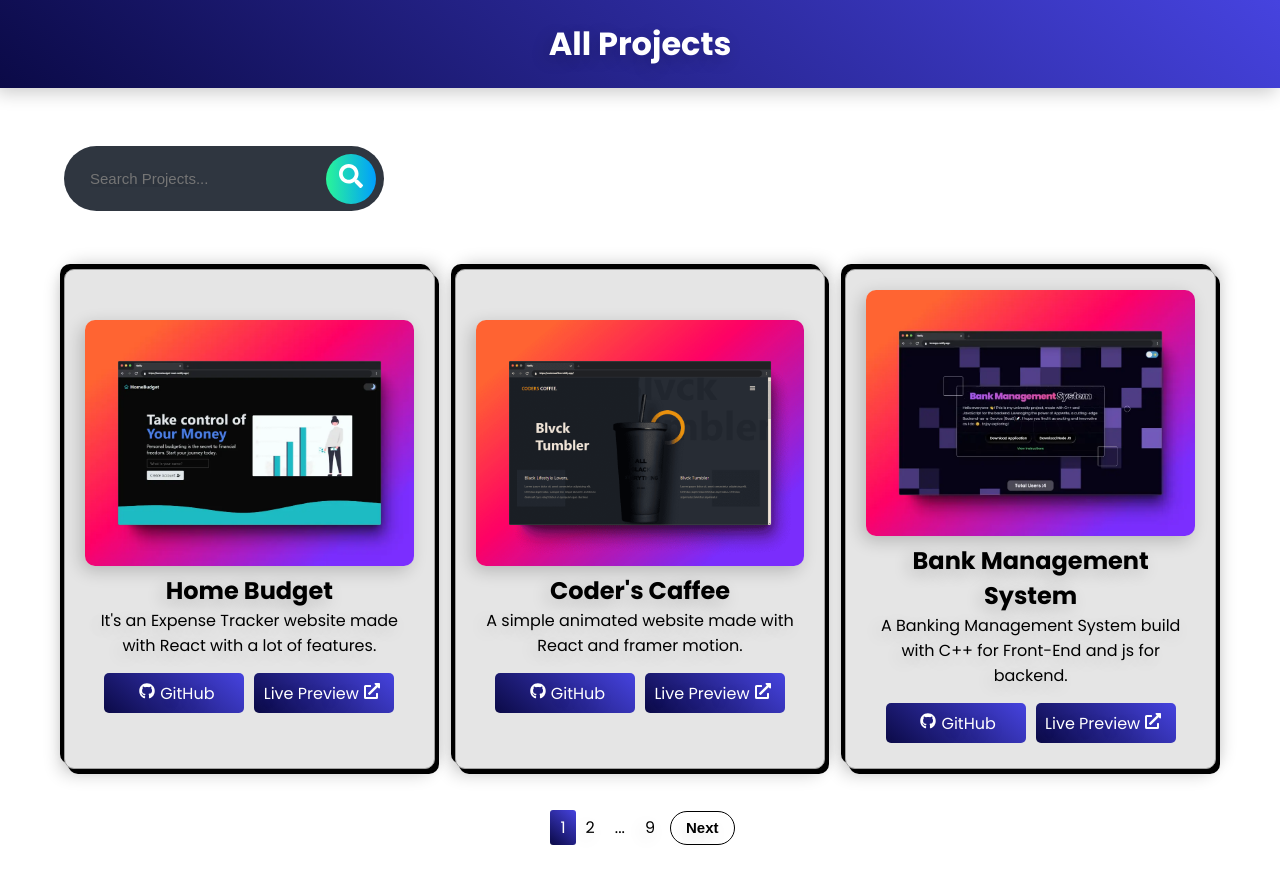
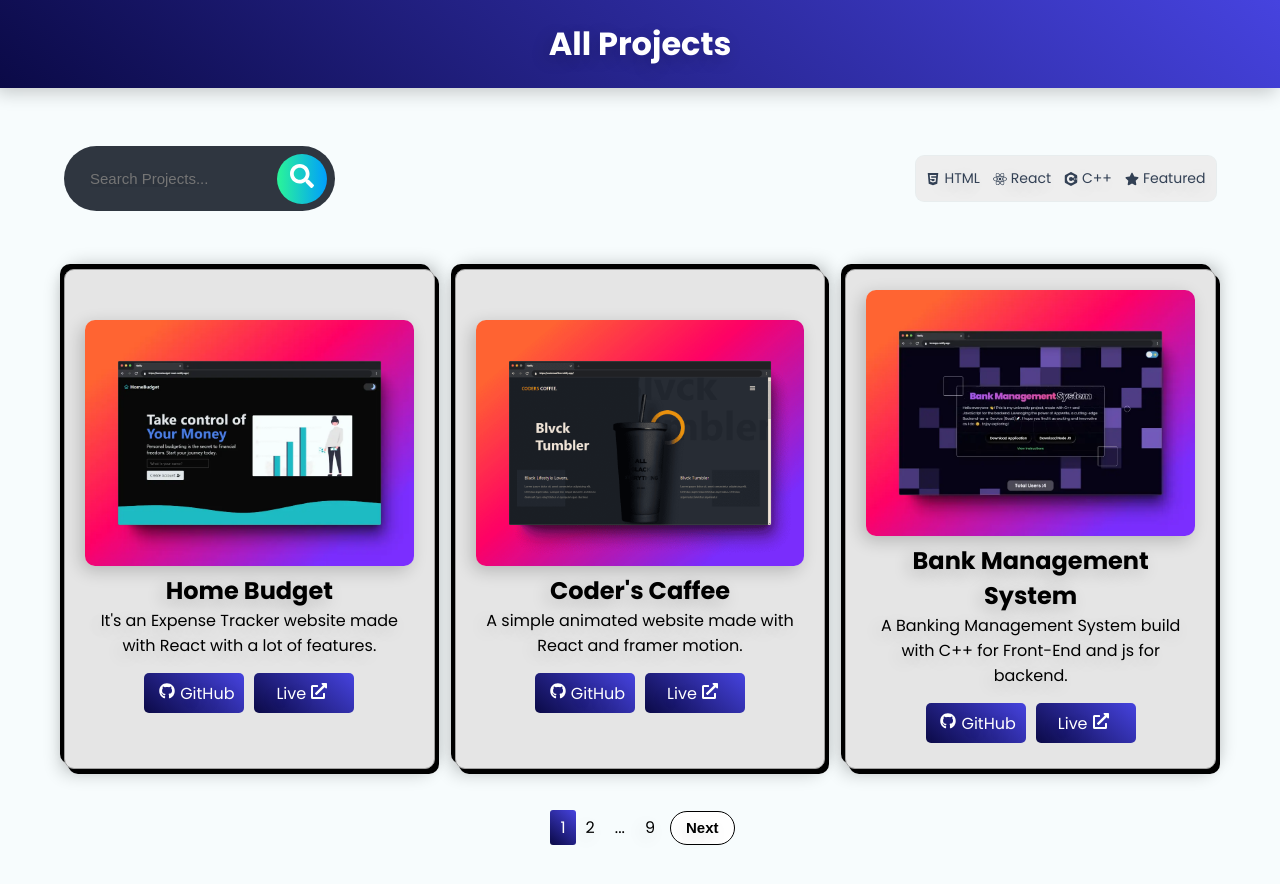
Before and after one commit to ahad324/AllProjects, a React (Vite) app: page / in a window 1280 px wide. Shown: the top 884 px of the page. Built offline with nearby package versions, Linux system fonts and the light colour scheme.

Commit message:
Added Filters

```diff
--- a/src/components/Data.jsx
+++ b/src/components/Data.jsx
@@ -36,6 +36,7 @@ const Data = [
       "It's an Expense Tracker website made with React with a lot of features.",
     github: "https://github.com/ahad324/HomeBudget",
     LiveUrl: "https://homebudget-react.netlify.app/",
+    category: ["react", "featured"],
   },
   {
     imgUrl: coderscaffeeImage,
@@ -44,6 +45,7 @@ const Data = [
     description: "A simple animated website made with React and framer motion.",
     github: "https://github.com/ahad324/CodersCafe",
     LiveUrl: "https://coderscaffee.netlify.app/",
+    category: ["react"],
   },
   {
     imgUrl: bmsImage,
@@ -53,6 +55,7 @@ const Data = [
       "A Banking Management System build with C++ for Front-End and js for backend.",
     github: "https://github.com/ahad324/BankManagementSystemCpp",
     LiveUrl: "https://bmscpp.netlify.app/",
+    category: ["react", "c++"],
   },
   {
     imgUrl: chatappImage,
@@ -61,14 +64,17 @@ const Data = [
     description: "A Real-Time Chat Application with React and Appwrite.",
     github: "https://github.com/ahad324/chatApp/",
     LiveUrl: "https://rchatting.netlify.app",
+    category: ["react", "appwrite", "featured"],
   },
   {
     imgUrl: portfolioImage,
     altText: "Portfolio",
     title: "Portfolio",
-    description: "A Showcase for the work i have done.",
+    description:
+      "This is my Personal Portfolio it includes the HTML , CSS and JS projects.",
     github: "https://github.com/ahad324/Portfolio/",
     LiveUrl: "https://ahad324.github.io/Portfolio/",
+    category: ["html", "css", "js", "featured"],
   },
   {
     imgUrl: gradegenieImage,
@@ -78,6 +84,7 @@ const Data = [
       "An Online tool to calculate gpa, cgpa and sgpa and many more.",
     github: "https://github.com/ahad324/MarksCalculator/",
     LiveUrl: "https://ahad324.github.io/MarksCalculator/",
+    category: ["html", "css", "js", "featured"],
   },
   {
     imgUrl: todoImage,
@@ -86,6 +93,7 @@ const Data = [
     description: "A Web-based Todo app made with React.",
     github: "https://github.com/ahad324/ReactTodoApp/",
     LiveUrl: "https://ahad324.github.io/ReactTodoApp/",
+    category: ["react"],
   },
   {
     imgUrl: spaceImage,
@@ -94,6 +102,7 @@ const Data = [
     description: "A simple website with multipages navigation.",
     github: "https://github.com/ahad324/SpaceWebsite",
     LiveUrl: "https://ahad324.github.io/SpaceWebsite/",
+    category: ["html", "css", "js"],
   },
   {
     imgUrl: weatherImage,
@@ -102,6 +111,7 @@ const Data = [
     description: "A simple Weather website to see weather updates.",
     github: "https://github.com/ahad324/Weatherapp",
     LiveUrl: "https://ahad324.github.io/WeatherApp/",
+    category: ["html", "css", "js", "featured"],
   },
   {
     imgUrl: shoppingImage,
@@ -111,6 +121,7 @@ const Data = [
       "A simple Carting website to showcase some products and implementation of carting.",
     github: "https://github.com/ahad324/ShoppingApp/",
     LiveUrl: "https://ahad324.github.io/ShoppingApp/",
+    category: ["html", "css", "js", "featured"],
   },
   {
     imgUrl: snakegameImage,
@@ -119,6 +130,7 @@ const Data = [
     description: "A fun Snake Game 🐍.",
     github: "https://github.com/ahad324/SnakeGame/",
     LiveUrl: "https://ahad324.github.io/SnakeGame/",
+    category: ["html", "css", "js", "featured"],
   },
   {
     imgUrl: pianogameImage,
@@ -127,6 +139,7 @@ const Data = [
     description: "A fun Piano Game 🎹.",
     github: "https://github.com/ahad324/PianoGame/",
     LiveUrl: "https://ahad324.github.io/PianoGame/",
+    category: ["html", "css", "js", "featured"],
   },
   {
     imgUrl: colorpaletteImage,
@@ -135,6 +148,7 @@ const Data = [
     description: "A website that generates random color Palette.",
     github: "https://github.com/ahad324/ColorPaletteGenerator/",
     LiveUrl: "https://ahad324.github.io/ColorPaletteGenerator/",
+    category: ["html", "css", "js"],
   },
   {
     imgUrl: calculatorImage,
@@ -143,6 +157,7 @@ const Data = [
     description: "A simple Calculator to perfrom some basic calculations.",
     github: "https://github.com/ahad324/Calculator-App/",
     LiveUrl: "https://ahad324.github.io/Calculator-App/",
+    category: ["html", "css", "js"],
   },
   {
     imgUrl: formsImage,
@@ -151,6 +166,7 @@ const Data = [
     description: "A simple website that showcases multi forms.",
     github: "https://github.com/ahad324/TripleForms/",
     LiveUrl: "https://ahad324.github.io/TripleForms/",
+    category: ["html", "css", "js"],
   },
   {
     imgUrl: passwordImage,
@@ -159,6 +175,7 @@ const Data = [
     description: "A website that check the password strength.",
     github: "https://github.com/ahad324/PasswordChecker",
     LiveUrl: "https://ahad324.github.io/PasswordChecker/",
+    category: ["html", "css", "js"],
   },
   {
     imgUrl: projectschoolImage,
@@ -167,6 +184,7 @@ const Data = [
     description: "A simple school website.",
     github: "https://github.com/ahad324/schoolweb",
     LiveUrl: "https://ahad324.github.io/schoolweb/",
+    category: ["html", "css", "js"],
   },
   {
     imgUrl: schoolmanagementImage,
@@ -175,6 +193,7 @@ const Data = [
     description: "It's my semester project in c++.",
     github: "https://github.com/ahad324/WebSchoolManagement",
     LiveUrl: "https://ahad324.github.io/WebSchoolManagement/",
+    category: ["html", "css", "js", "c++"],
   },
   {
     imgUrl: spotifyImage,
@@ -183,6 +202,7 @@ const Data = [
     description: "A basic level spotify clone.",
     github: "https://github.com/ahad324/Spotify-NAAT",
     LiveUrl: "https://ahad324.github.io/Spotify-NAAT/",
+    category: ["html", "css", "js"],
   },
   {
     imgUrl: introsectionImage,
@@ -191,6 +211,7 @@ const Data = [
     description: "A website's hero section design.",
     github: "https://github.com/ahad324/IntroSection",
     LiveUrl: "https://ahad324.github.io/IntroSection/",
+    category: ["html", "css", "js"],
   },
   {
     imgUrl: tableImage,
@@ -199,6 +220,7 @@ const Data = [
     description: "A website to generate multiplication table.",
     github: "https://github.com/ahad324/TableGenerator",
     LiveUrl: "https://ahad324.github.io/TableGenerator/",
+    category: ["html", "css", "js"],
   },
   {
     imgUrl: webcountImage,
@@ -207,6 +229,7 @@ const Data = [
     description: "A website to inform people about the launch of anything.",
     github: "https://github.com/ahad324/WebCount",
     LiveUrl: "https://ahad324.github.io/WebCount/",
+    category: ["html", "css", "js"],
   },
   {
     imgUrl: burgerImage,
@@ -215,6 +238,7 @@ const Data = [
     description: "A website for the Menu of resturant.",
     github: "https://github.com/ahad324/BurgerMenu",
     LiveUrl: "https://ahad324.github.io/BurgerMenu/",
+    category: ["html", "css", "js"],
   },
   {
     imgUrl: fanImage,
@@ -223,6 +247,7 @@ const Data = [
     description: "A fun website showing a Fan.",
     github: "https://github.com/ahad324/Fan",
     LiveUrl: "https://ahad324.github.io/Fan/",
+    category: ["html", "css", "js"],
   },
   {
     imgUrl: launchcounterImage,
@@ -231,6 +256,7 @@ const Data = [
     description: "A website to inform people about the launch of anything.",
     github: "https://github.com/ahad324/Launchcounter",
     LiveUrl: "https://ahad324.github.io/Launchcounter/",
+    category: ["html", "css", "js"],
   },
   {
     imgUrl: loopstudioImage,
@@ -239,6 +265,7 @@ const Data = [
     description: "A simple website (not responsive).",
     github: "https://github.com/ahad324/Loopstudios/",
     LiveUrl: "https://ahad324.github.io/Loopstudios/",
+    category: ["html", "css", "js"],
   },
 ];
 
--- /dev/null
+++ b/src/components/Filters.jsx
@@ -0,0 +1,43 @@
+import React, { useState } from "react";
+import "../styles/Filters.css";
+import { FaHtml5, FaReact, FaStar } from "react-icons/fa";
+import { SiCplusplus } from "react-icons/si";
+
+const Filters = ({ onFilterChange }) => {
+  const [selectedFilter, setSelectedFilter] = useState(""); // Single filter state
+
+  const handleFilterChange = (filter) => {
+    const updatedFilter = selectedFilter === filter ? "" : filter; // Toggle filter
+    setSelectedFilter(updatedFilter);
+    onFilterChange(updatedFilter);
+  };
+
+  const filterOptions = [
+    { name: "HTML", icon: <FaHtml5 /> },
+    { name: "React", icon: <FaReact /> },
+    { name: "C++", icon: <SiCplusplus /> },
+    { name: "Featured", icon: <FaStar /> },
+  ];
+
+  return (
+    <div>
+      <div className="radio-inputs">
+        {filterOptions.map((filter) => (
+          <label className="radio" key={filter.name}>
+            <input
+              type="radio"
+              name="filter"
+              checked={selectedFilter === filter.name}
+              onChange={() => handleFilterChange(filter.name)}
+            />
+            <span className="name">
+              {filter.icon} <small> </small> {filter.name}
+            </span>
+          </label>
+        ))}
+      </div>
+    </div>
+  );
+};
+
+export default Filters;
--- a/src/components/UI/BlurFade.tsx
+++ b/src/components/UI/BlurFade.tsx
@@ -13,10 +13,10 @@ interface BlurFadeProps {
   duration?: number;
   delay?: number;
   yOffset?: number;
-  inView?: boolean;
+  inview?: boolean;
   inViewMargin?: string;
   blur?: string;
-  Once?:boolean
+  once?:boolean
 }
 
 export default function BlurFade({
@@ -26,14 +26,14 @@ export default function BlurFade({
   duration = 0.4,
   delay = 0,
   yOffset = 6,
-  inView = false,
+  inview = false,
   inViewMargin = "-50px",
   blur = "6px",
-  Once=true
+  once=true
 }: BlurFadeProps) {
   const ref = useRef(null);
-  const inViewResult = useInView(ref, { once: Once, margin: inViewMargin });
-  const isInView = !inView || inViewResult;
+  const inViewResult = useInView(ref, { once: once, margin: inViewMargin });
+  const isInView = !inview || inViewResult;
   const defaultVariants: Variants = {
     hidden: { y: yOffset, opacity: 0, filter: `blur(${blur})` },
     visible: { y: -yOffset, opacity: 1, filter: `blur(0px)` },
--- a/src/components/container.jsx
+++ b/src/components/container.jsx
@@ -6,9 +6,11 @@ import LazyLoad from "react-lazyload";
 import Loader from "./Loader.jsx";
 import Data from "./Data.jsx";
 import BlurFade from "./UI/BlurFade";
+import Filters from "./Filters.jsx";
 
 function Container() {
   const [searchTerm, setSearchTerm] = useState("");
+  const [selectedFilter, setSelectedFilter] = useState(""); // Change to a single filter
   const [currentPage, setCurrentPage] = useState(1);
   const projectsPerPage = 3;
 
@@ -22,13 +24,24 @@ function Container() {
     requestAnimationFrame(raf);
   }, []);
 
-  const filteredData = useMemo(
-    () =>
-      Data.filter((project) =>
-        project.title.toLowerCase().includes(searchTerm.toLowerCase())
-      ),
-    [searchTerm]
-  );
+  const handleFilterChange = (filter) => {
+    setSelectedFilter(filter); // Update to handle a single filter
+    setCurrentPage(1); // Reset to the first page when filters change
+  };
+
+  const filteredData = useMemo(() => {
+    return Data.filter((project) => {
+      const matchesSearchTerm = project.title
+        .toLowerCase()
+        .includes(searchTerm.toLowerCase());
+      const matchesFilter =
+        selectedFilter === "" ||
+        project.category
+          .map((cat) => cat.toLowerCase())
+          .includes(selectedFilter.toLowerCase());
+      return matchesSearchTerm && matchesFilter;
+    });
+  }, [searchTerm, selectedFilter]);
 
   const currentProjects = useMemo(() => {
     const indexOfLastProject = currentPage * projectsPerPage;
@@ -93,7 +106,8 @@ function Container() {
 
   return (
     <main>
-      <BlurFade className="searchBox" inView delay={0.2} Once={false}>
+      <div className="Filter-SearchBox" delay={0.2} once={false} inview>
+        <BlurFade className="searchBox" delay={0.2} once={false} inview>
           <input
             className="searchInput"
             value={searchTerm}
@@ -110,15 +124,19 @@ function Container() {
             <FaSearch />
           </button>
         </BlurFade>
+        <BlurFade className="Filter" delay={0.5} once={false} inview>
+          <Filters onFilterChange={handleFilterChange} />
+        </BlurFade>
+      </div>
 
       <section>
         {currentProjects.map((project, index) => (
           <BlurFade
             className="project"
             key={crypto.randomUUID()}
-            inView
             delay={0.25 + index * 0.2}
-            Once={false}
+            once={false}
+            inview
           >
             <LazyLoad height={400} offset={500} placeholder={<Loader />}>
               <div className="Image">
@@ -151,7 +169,7 @@ function Container() {
                 target="_blank"
                 rel="noopener noreferrer"
               >
-                Live Preview
+                Live
                 <i>
                   <FaExternalLinkAlt />
                 </i>
--- a/src/index.css
+++ b/src/index.css
@@ -16,6 +16,7 @@
 
 body {
   font-family: "Poppins", sans-serif;
+  background: hsl(190 60% 98%);
 }
 .comingsoon {
   display: flex;
@@ -34,13 +35,60 @@ header {
   color: white;
   font-size: 2rem;
   box-shadow: -4px 5px 17px 0px rgb(0 0 0 / 20%);
+/*
+  display: flex;
+    justify-content: center;
+    align-items: center;
+    padding: 20px;
+    font-weight: bold;
+    font-size: 2rem;
+    width: 90%;
+    max-width: 50%;
+    margin: auto;
+    border-radius: 60px;
+    top: 5px;
+    position: relative;
+
+
+    background: rgba(255, 255, 255, 0.2);
+box-shadow: 0 4px 30px rgba(0, 0, 0, 0.1);
+backdrop-filter: blur(5px);
+-webkit-backdrop-filter: blur(5px);
+border: 1px solid rgba(255, 255, 255, 0.3);
+
+/*  */
+/* display: flex;
+justify-content: center;
+align-items: center;
+padding: 20px;
+font-weight: bold;
+font-size: 2rem;
+width: 90%;
+max-width: 100%;
+border-radius: 60px;
+top: 5px;
+position: fixed;
+background: rgb(24 23 23);
+box-shadow: 0 4px 30px rgba(0, 0, 0, 0.1);
+backdrop-filter: blur(5px);
+-webkit-backdrop-filter: blur(5px);
+border: 1px solid rgba(255, 255, 255, 0.3);
+color: whitesmoke;
+z-index: 9;
+margin: auto 5%;
+border: 2px solid var(--secondary-color); */
 }
 
 main {
   width: 100%;
   padding: 5%;
 }
-
+.Filter-SearchBox{
+  display: flex;
+    justify-content: space-between;
+    align-items: center;
+    margin-bottom: 5%;
+}
 section {
   display: grid;
   grid-template-columns: repeat(auto-fit, minmax(250px, 1fr));
@@ -84,7 +132,7 @@ img {
   text-align: center;
 }
 a {
-  width: 140px;
+  width: 100px;
   height: 40px;
   display: flex;
   justify-content: center;
@@ -118,7 +166,6 @@ i {
   background: #2f3640;
   border-radius: 50px;
   position: relative;
-  margin-bottom: 5%;
 }
 
 .searchButton {
@@ -212,6 +259,11 @@ button:active {
     margin-top: 20%;
   }
 }
+@media screen and (max-width: 600px){  .Filter-SearchBox{
+  flex-direction: column;
+  justify-content: space-between;
+  min-height: 30dvh;
+}}
 @media screen and (min-width: 1200px) {
   section {
     grid-template-columns: repeat(auto-fit, minmax(300px, 1fr));
--- /dev/null
+++ b/src/styles/Filters.css
@@ -0,0 +1,41 @@
+.radio-inputs {
+  position: relative;
+  display: flex;
+  flex-wrap: wrap;
+  border-radius: 0.5rem;
+  background-color: #EEE;
+  box-sizing: border-box;
+  box-shadow: 0 0 0px 1px rgba(0, 0, 0, 0.06);
+  padding: 0.25rem;
+  min-width: 300px;
+  font-size: 14px;
+}
+
+.radio-inputs .radio {
+  flex: 1 1 auto;
+  text-align: center;
+}
+
+.radio-inputs .radio input {
+  display: none;
+}
+
+.radio-inputs .radio .name {
+  display: flex;
+  cursor: pointer;
+  align-items: center;
+  justify-content: center;
+  border-radius: 0.5rem;
+  border: none;
+  padding: .5rem 0;
+  color: rgba(51, 65, 85, 1);
+  transition: all .15s ease-in-out;
+}
+
+.radio-inputs .radio input:checked + .name {
+  background-color: #fff;
+  font-weight: 600;
+}
+small{
+  margin: 2px;
+}
```
Lines whose indentation alone changed are shown as unchanged.
